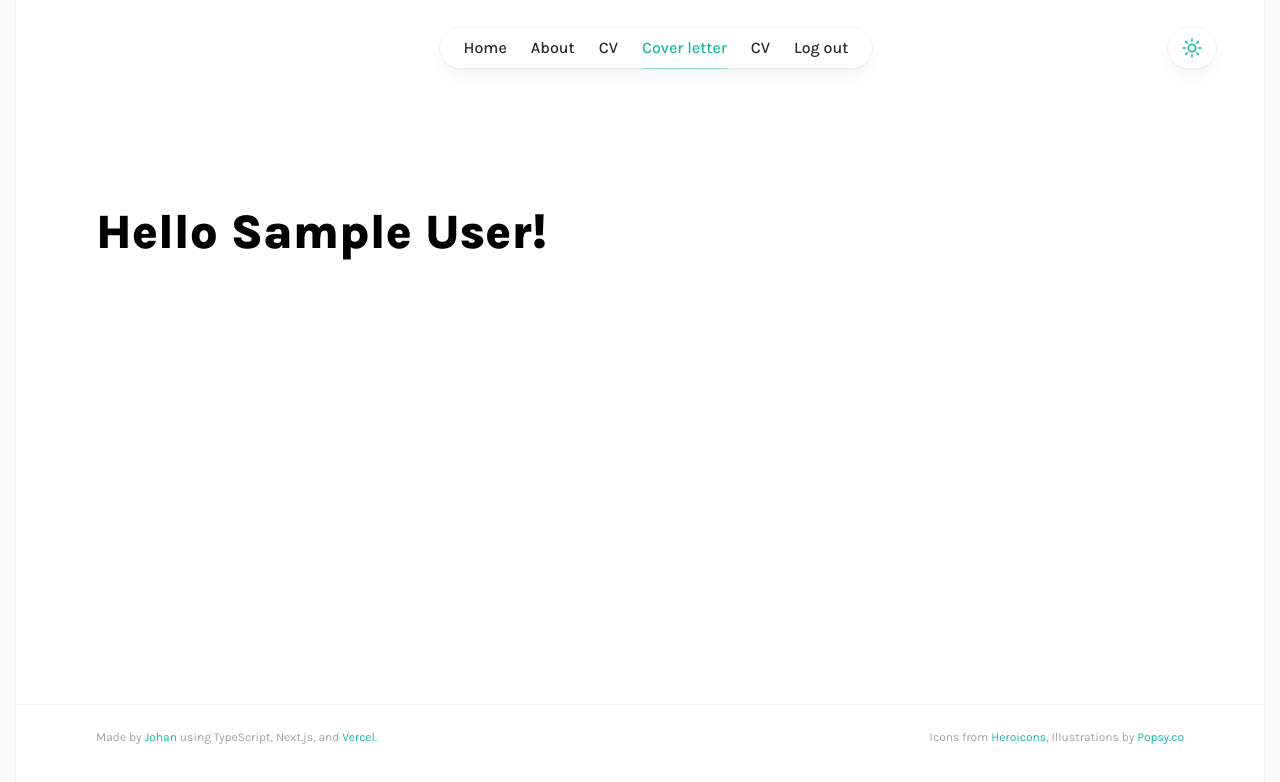
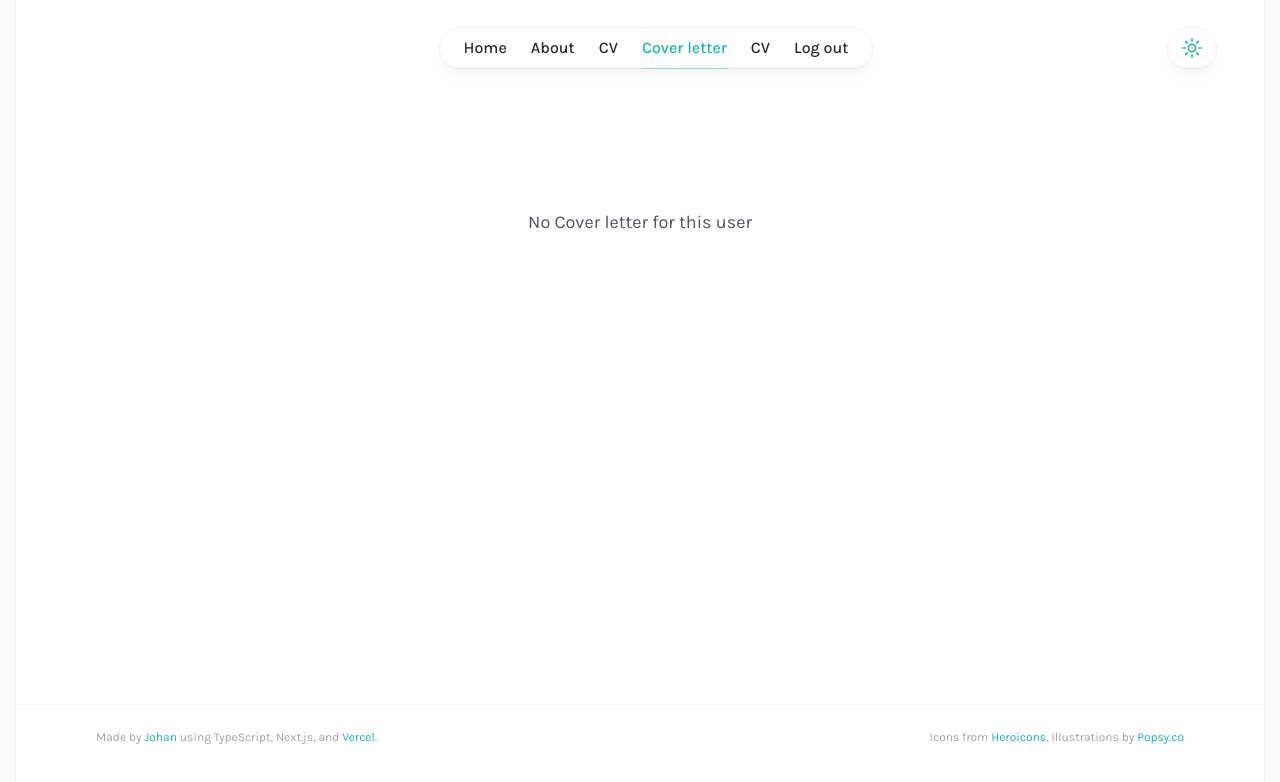
Before and after one commit to johanhanses/app-johanhanses.com, a Next.js app: page /cover-letter in a window 1280 px wide. Shown: the top 782 px of the page. Built offline with nearby package versions, Linux system fonts and the light colour scheme; no server answers; the database is empty; sample sign-in values are in the browser's storage; a web font is replaced by a local one.

Commit message:
change coverletter rendering logic

```diff
--- a/src/app/(dashboard)/cover-letter/page.tsx
+++ b/src/app/(dashboard)/cover-letter/page.tsx
@@ -18,16 +18,15 @@ const getData = async () => {
   return null
 }
 
-export default async function coverLetter() {
+export default async function coverLetter(props) {
   const data = await getData()
 
-  if (data) {
-    const { res, session } = data
+  if (data?.res?.content && data?.session) {
     return (
       <>
-        <PageHeading>Hello {session.user?.name}!</PageHeading>
+        <PageHeading>Hello {data.session.user?.name}!</PageHeading>
         <div
-          dangerouslySetInnerHTML={{ __html: res?.content as string }}
+          dangerouslySetInnerHTML={{ __html: data.res.content }}
           className="prose mb-8 text-base leading-relaxed text-zinc-600 dark:text-zinc-400 md:text-lg"
         />
       </>
@@ -35,7 +34,7 @@ export default async function coverLetter() {
   }
   return (
     <div className="mb-8 text-center text-base leading-relaxed text-zinc-600 dark:text-zinc-400 md:text-lg">
-      No Cover letter for this user
+      <p>No Cover letter for this user</p>
     </div>
   )
 }
```
